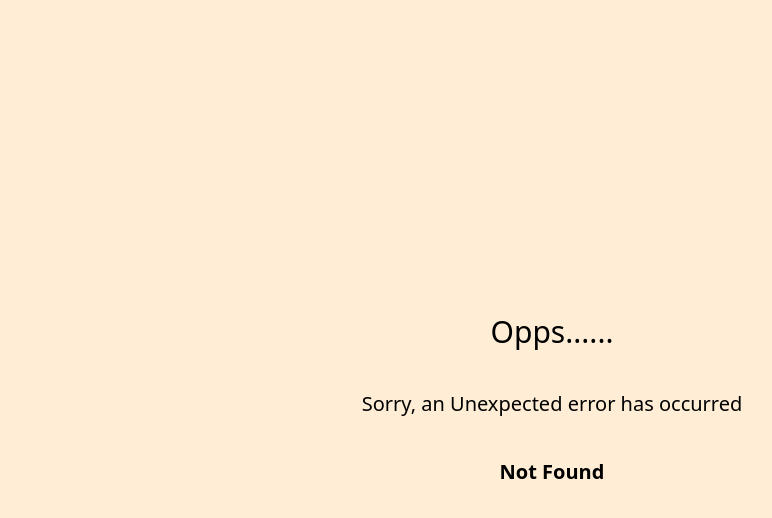
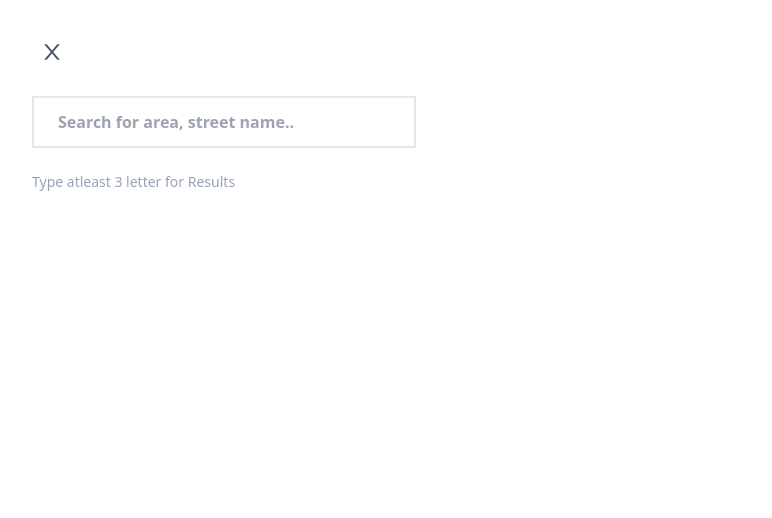
Before and after one commit to bibekghoshh/HungryHive, a React (Vite) app: page /search in a window 1280 px wide. Before the commit this address had no page. Shown: the top 518 px of the page, without its empty margins (88-860 px from the left). Built offline with nearby package versions, Linux system fonts and the light colour scheme.

Commit message:
implemented Location search

```diff
--- a/App.js
+++ b/App.js
@@ -7,6 +7,7 @@ import About from "./src/components/About";
 import ItemCart from "./src/components/ItemCart";
 import Error from "./src/components/Error";
 import RestaurantMenu from "./src/components/RestaurantMenu";
+import LocationSeachPage from "./src/components/LocationSearchPage";
 
 const App = () => {
   return (
@@ -41,6 +42,10 @@ const appRoute = createBrowserRouter([
     ],
     errorElement: <Error/>,
   },
+  {
+    path:"/search",
+    element:<LocationSeachPage/>
+  }
 ]);
 
 const root = createRoot(document.getElementById("root"));
--- a/src/components/Header.js
+++ b/src/components/Header.js
@@ -1,17 +1,33 @@
+import {useState} from "react";
 import logo1 from "../asset/a.png";
 import { AiOutlineDown, AiOutlineShoppingCart } from "react-icons/ai";
 import { GoSignIn } from "react-icons/go";
 import { Link } from "react-router-dom";
+import LocationSeachPage from "./LocationSearchPage";
 
 const Header = () => {
+
+  const [isSearchOpen, setIsSearchOpen] = useState(false);
+
+  const openSearch = () => {
+    setIsSearchOpen(true);
+  };
+
+  const closeSearch = () => {
+    setIsSearchOpen(false);
+  };
+
+
   return (
-    <div className="shadow-lg min-w-[1300px]">
+    <>
+   {isSearchOpen && <div className=""> <LocationSeachPage onClose={closeSearch}/></div>}
+    <div className="shadow-lg min-w-[1300px] z-0">
       <div className="flex justify-between mx-36">
         <div className="flex gap-10">
           <div>
             <img className="w-[100px] invert" src={logo1} alt="Logo" />
           </div>
-          <div className="flex items-center gap-1 cursor-pointer hover:text-blue-900">
+          <div className="flex items-center gap-1 cursor-pointer hover:text-blue-900" onClick={openSearch}>
             Kolkata,West Bengal,India <AiOutlineDown />
           </div>
         </div>
@@ -32,7 +48,10 @@ const Header = () => {
         </div>
       </div>
     </div>
+    </>
+
   );
+
 };
 
 export default Header;
--- /dev/null
+++ b/src/components/LocationItemCard.js
@@ -0,0 +1,33 @@
+import React from "react";
+import { GoLocation } from "react-icons/go";
+import { LAT_LNG } from "../utils/constrains";
+
+const LocationItemCard = ({ locationdetails }) => {
+  const { structured_formatting,place_id } = locationdetails;
+  const {main_text,secondary_text}=structured_formatting;
+
+  const handleClick=async()=>{
+
+    const response= await fetch(LAT_LNG + place_id);
+    const data=await response.json();
+    console.log(data?.data[0]?.geometry?.location);
+
+  }
+
+  return (
+    <div className="w-[370px]  " onClick={handleClick} >
+      <div className="flex gap-4 pt-6 mx-4 cursor-pointer hover:text-orange-400">
+        <div>
+          <GoLocation className="text-lg hover:text-slate-800 text-slate-800"/>
+        </div>
+        <div className="flex flex-col ">
+          <div className="font-medium text-slate-700">{main_text}</div>
+          <div className="pb-6 text-[13px] text-slate-400">{secondary_text}</div>
+        </div>
+      </div>
+      <div className="w-[335px] ml-12 border-dashed border-[1px] border-slate-400"></div>
+    </div>
+  );
+};
+
+export default LocationItemCard;
--- /dev/null
+++ b/src/components/LocationSearchPage.js
@@ -0,0 +1,76 @@
+import React, { useEffect, useState } from "react";
+import { AiOutlineClose } from "react-icons/ai";
+import LocationItemCard from "./LocationItemCard";
+import { SEARCH_LOCATION } from "../utils/constrains";
+
+const LocationSeachPage = ({onClose}) => {
+  const [locationSearchText, setLocationSearchText] = useState("");
+  const [locationLists, setLocationLists] = useState(null);
+
+  console.log(locationLists);
+
+  useEffect(() => {
+    if (locationSearchText.length >= 3) {
+      fetchData();
+    }
+  }, [locationSearchText]);
+
+  const fetchData = async () => {
+    const response = await fetch(
+      SEARCH_LOCATION + locationSearchText.toLowerCase()
+    );
+    const data = await response.json();
+    // console.log(data);
+    setLocationLists(data?.data);
+  };
+
+  const clearSearchText = () => {
+    setLocationSearchText("");
+  };
+
+  // if(locationLists===null) return <h1>Loading.......</h1>
+
+  return (
+    <div className="w-[600px] h-[700px]  overflow-y-scroll z-10  fixed bg-white">
+      <div className="pl-[20%] mt-8">
+        <div onClick={onClose} className="w-10 p-2 cursor-pointer">
+          <AiOutlineClose className="text-2xl text-slate-600" />
+        </div>
+        <div className="flex items-center my-6 mb-6">
+          <input
+            type="text"
+            placeholder="Search for area, street name.."
+            className="px-6 py-3 font-semibold border-2 outline-none w-96 "
+            value={locationSearchText}
+            onChange={(e) => setLocationSearchText(e.target.value)}
+          />
+
+          {locationSearchText.length != 0 ? (
+            <p
+              className="font-semibold text-orange-600 ml-[-70px] cursor-pointer text-sm"
+              onClick={clearSearchText}
+            >
+              Cancel
+            </p>
+          ) : null}
+        </div>
+        <div>
+          {locationLists === null || locationSearchText.length < 3 ? (
+            <div className="text-sm text-slate-400">
+              Type atleast 3 letter for Results
+            </div>
+          ) : (
+            locationLists.map((locationdetails) => (
+              <LocationItemCard
+                key={locationdetails.place_id}
+                locationdetails={locationdetails}
+              />
+            ))
+          )}
+        </div>
+      </div>
+    </div>
+  );
+};
+
+export default LocationSeachPage;
--- a/src/utils/constrains.js
+++ b/src/utils/constrains.js
@@ -4,3 +4,8 @@ export const RESTAURANT_LIST="https://www.swiggy.com/dapi/restaurants/list/v5?la
 export const RESTAURANT_MENU="https://www.swiggy.com/dapi/menu/pl?page-type=REGULAR_MENU&complete-menu=true&lat=12.9715987&lng=77.5945627&restaurantId="
 
 export const CDN_URL="https://media-assets.swiggy.com/swiggy/image/upload/fl_lossy,f_auto,q_auto,w_660/"
+
+
+export const SEARCH_LOCATION="https://www.swiggy.com/dapi/misc/place-autocomplete?input=";
+
+export const LAT_LNG="https://www.swiggy.com/dapi/misc/address-recommend?place_id=";
```
